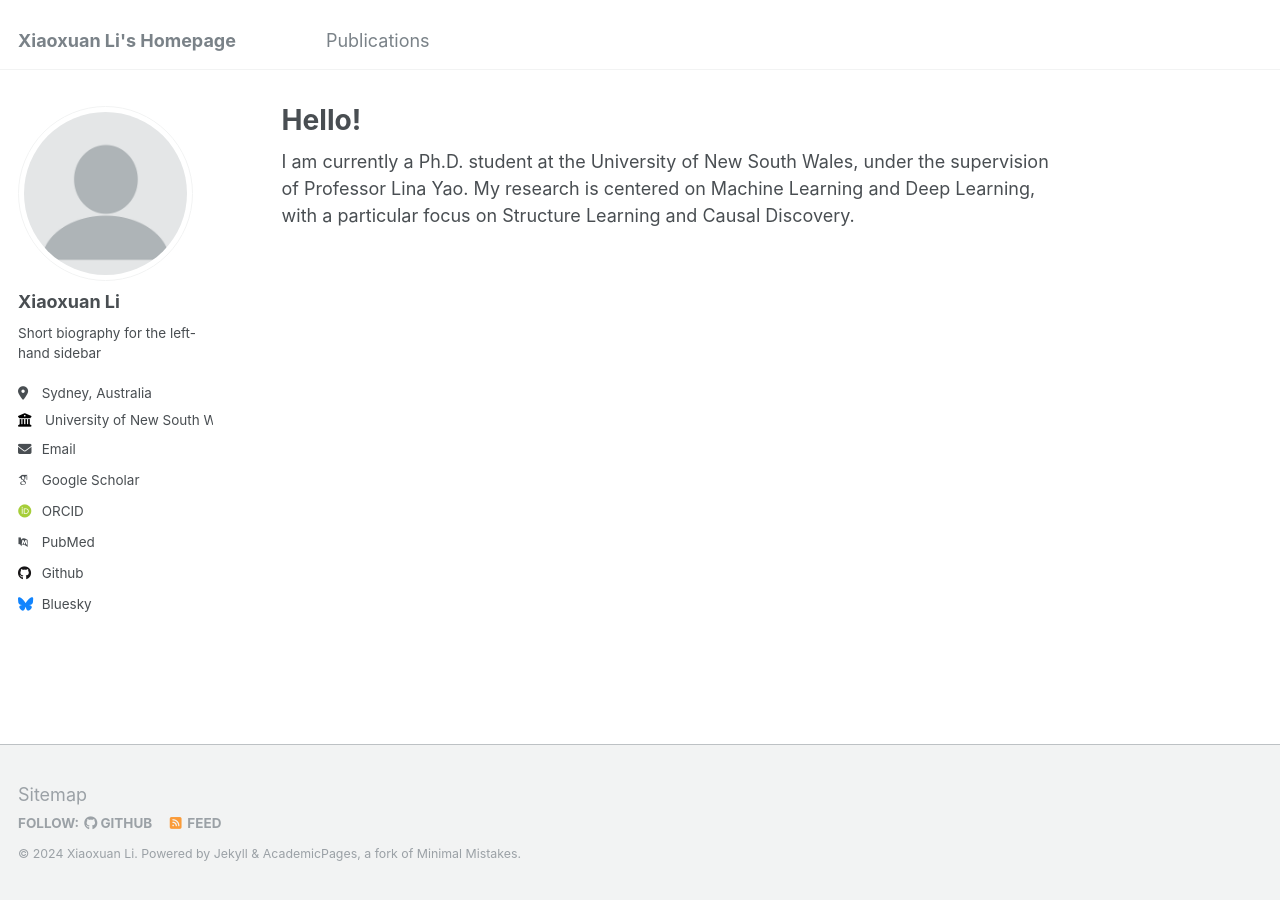
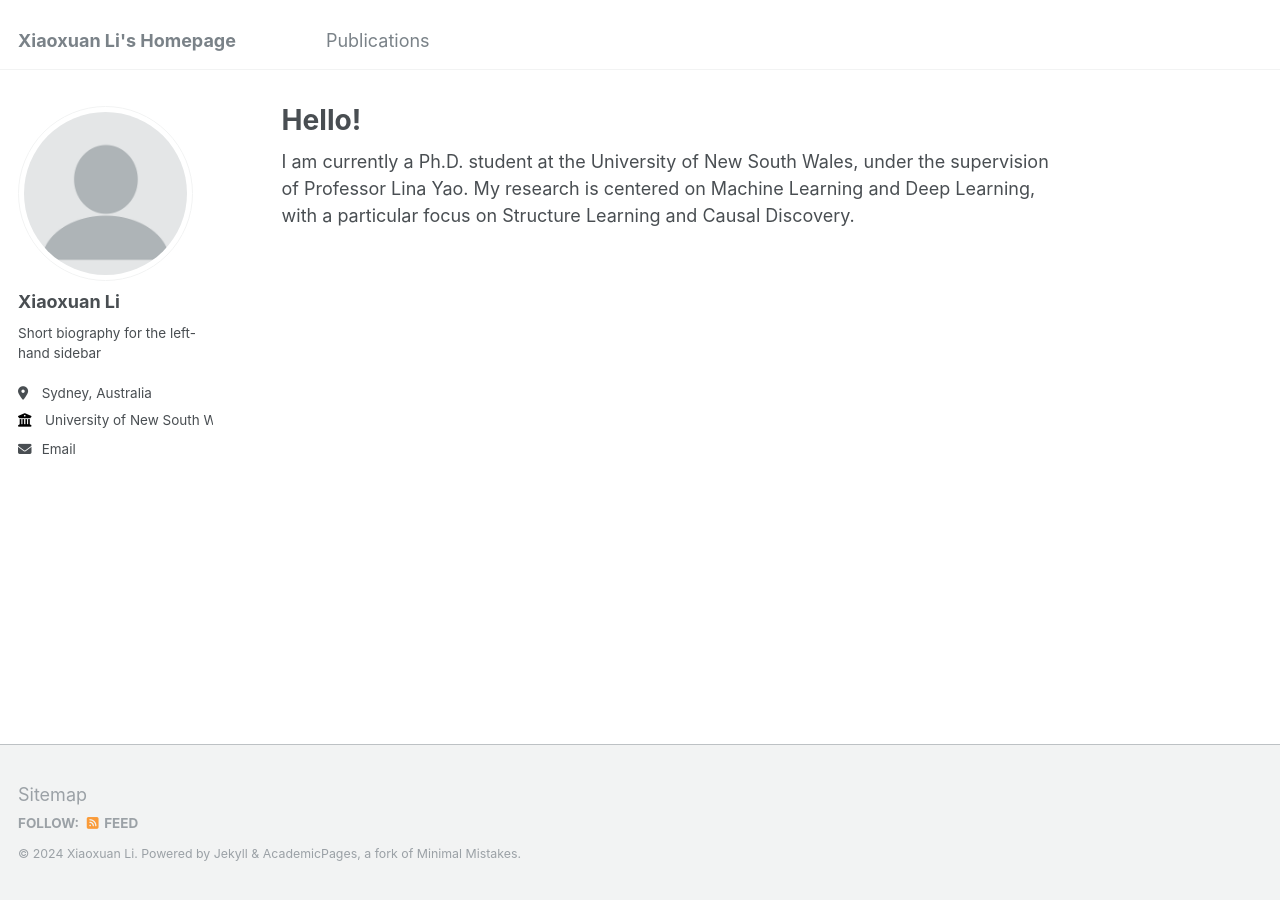
Before and after one commit to xiaoxuanli-a/xiaoxuanli-a.github.io, a Jekyll site: the page built from _pages/about.md, in a window 1280 px wide. Built offline with Jekyll 4.4.1, drawn with Linux system fonts in a browser that asks for light colours; some web fonts are replaced; part of the change alters nothing that is shown.

Commit message:
side bar

```diff
--- a/_config.yml
+++ b/_config.yml
@@ -28,50 +28,50 @@ author:
   location         : "Sydney, Australia"
   employer         : "University of New South Wales"
   uri              : # URL
-  email            : ""
+  email            : "x.l.li@student.unsw.edu.au"
 
   # Academic websites
-  arxiv            : # URL - Update with the correct link to your profile
-  googlescholar    : "https://scholar.google.com/citations?user=PS_CX0AAAAAJ"
-  impactstory      : # URL
-  orcid            : "http://orcid.org/yourorcidurl"
-  semantic         : # URL
-  pubmed           : "https://www.ncbi.nlm.nih.gov/pubmed/?term=john+snow"
-  researchgate     : # URL
+  # arxiv            : # URL - Update with the correct link to your profile
+  # googlescholar    : "https://scholar.google.com/citations?user=PS_CX0AAAAAJ"
+  # impactstory      : # URL
+  # orcid            : "http://orcid.org/yourorcidurl"
+  # semantic         : # URL
+  # pubmed           : "https://www.ncbi.nlm.nih.gov/pubmed/?term=john+snow"
+  # researchgate     : # URL
 
   # Repositories and software development
-  bitbucket        : # Username - Update with your username on the site
-  codepen          : # Username
-  dribbble         : # Username
-  github           : "xiaoxuanli-a"
-  kaggle           : # Username
-  stackoverflow    : # User number or user number and name (i.e., use "1" or "1/jeff-atwood")
+  # bitbucket        : # Username - Update with your username on the site
+  # codepen          : # Username
+  # dribbble         : # Username
+  # github           : "xiaoxuanli-a"
+  # kaggle           : # Username
+  # stackoverflow    : # User number or user number and name (i.e., use "1" or "1/jeff-atwood")
 
   # Social media
-  bluesky          : "bsky.app" # Replace this with you Bluesky username
-  facebook         : # Username
-  flickr           : # Username
-  foursquare       : # Username
-  goodreads        : # Username
-  google_plus      : # Username
-  keybase          : # Username
-  instagram        : # Username
-  lastfm           : # Username
-  linkedin         : # Username
-  mastodon         : # URL
-  medium           : # URL
-  pinterest        : # Username
-  soundcloud       : # Username
-  steam            : # Username
-  telegram         : # URL
-  tumblr           : # Username
-  twitter          : # Username for X / Twitter
-  vine             : # Username
-  weibo            : # Username
-  wikipedia        : # Username
-  xing             : # Username
-  youtube          : # Username
-  zhihu            : # URL
+  # bluesky          : "bsky.app" # Replace this with you Bluesky username
+  # facebook         : # Username
+  # flickr           : # Username
+  # foursquare       : # Username
+  # goodreads        : # Username
+  # google_plus      : # Username
+  # keybase          : # Username
+  # instagram        : # Username
+  # lastfm           : # Username
+  # linkedin         : # Username
+  # mastodon         : # URL
+  # medium           : # URL
+  # pinterest        : # Username
+  # soundcloud       : # Username
+  # steam            : # Username
+  # telegram         : # URL
+  # tumblr           : # Username
+  # twitter          : # Username for X / Twitter
+  # vine             : # Username
+  # weibo            : # Username
+  # wikipedia        : # Username
+  # xing             : # Username
+  # youtube          : # Username
+  # zhihu            : # URL
 
 # Publication Category - The following the list of publication categories and their headings
 publication_category:
```
